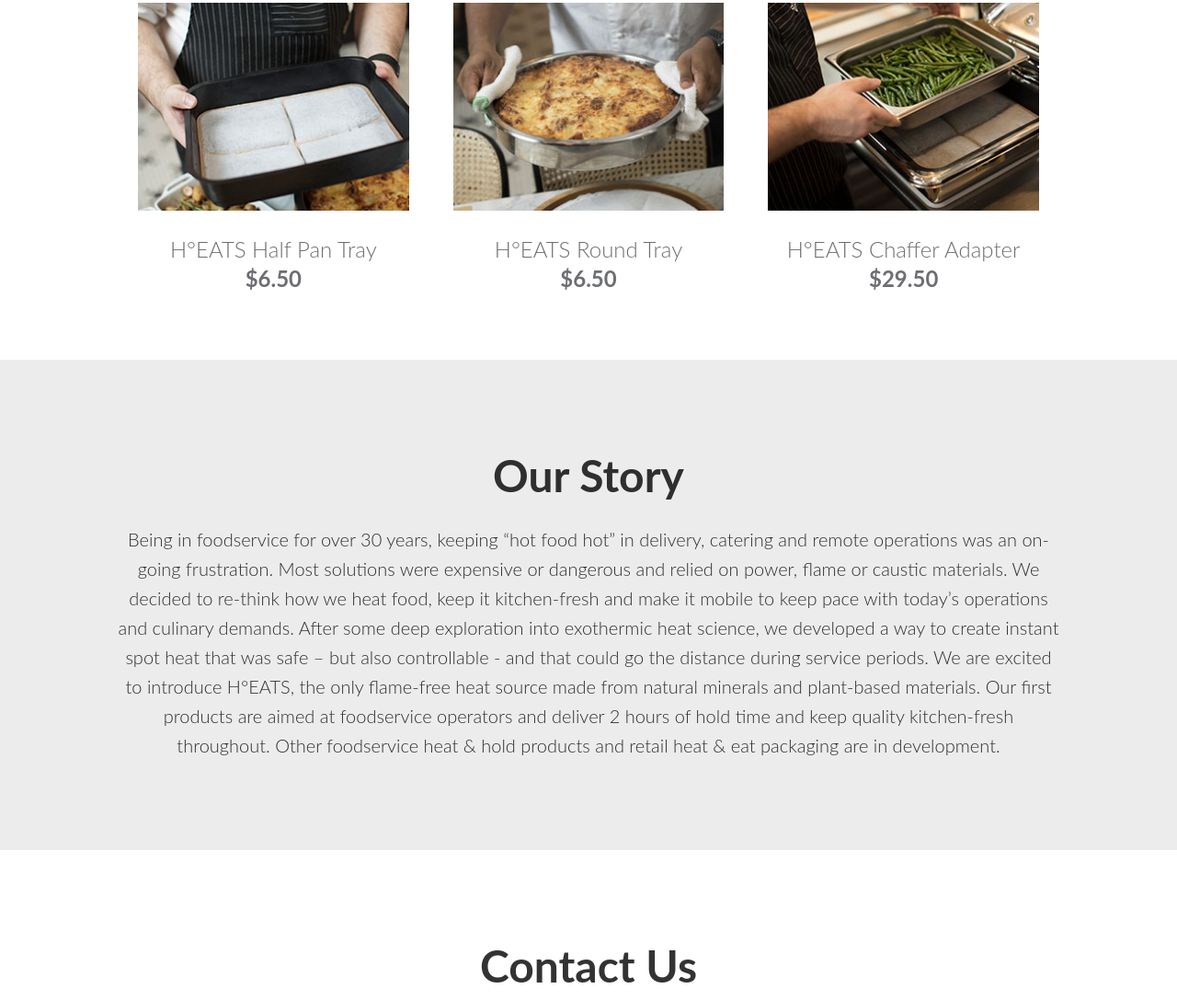
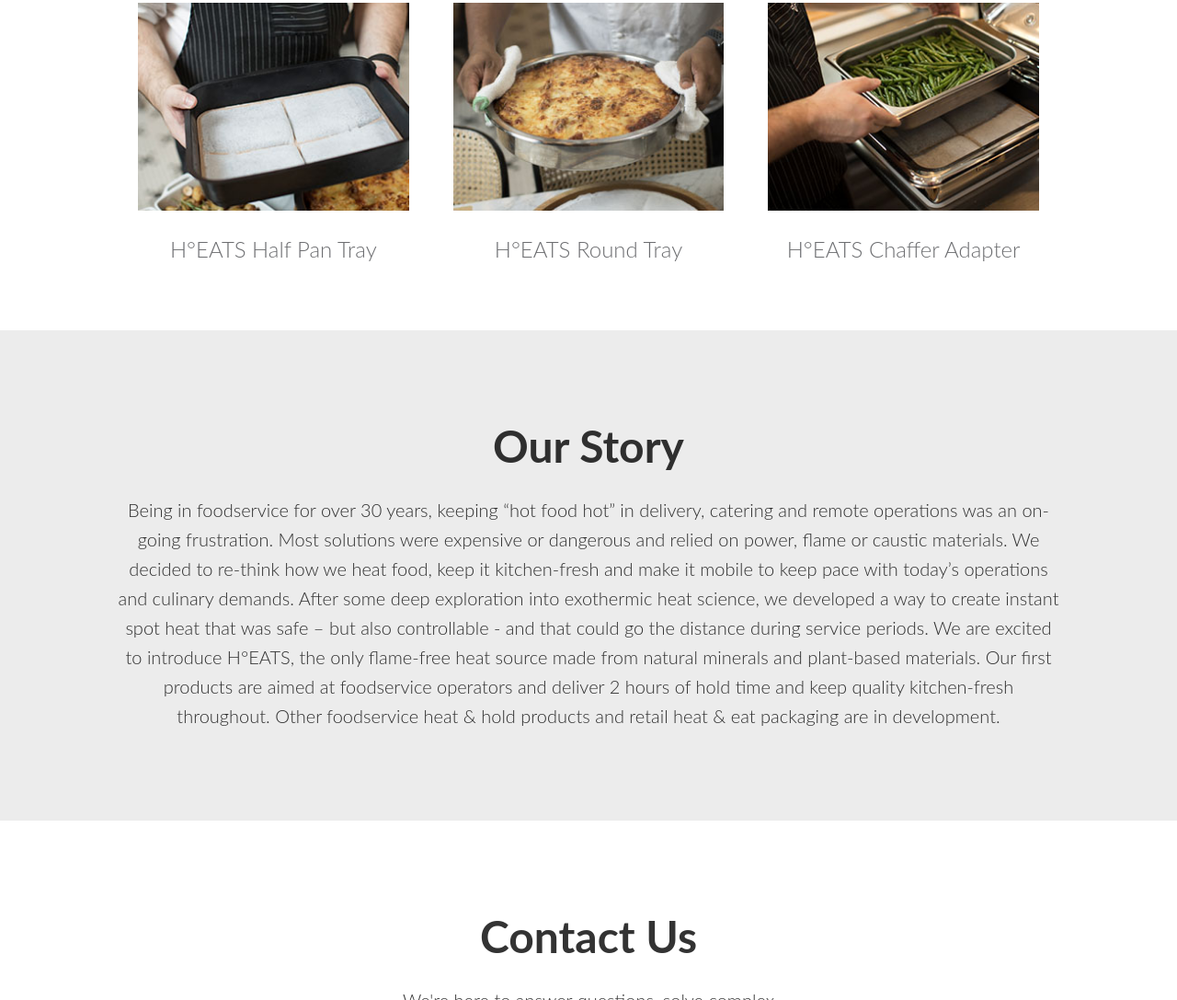
Before and after one commit to Michelee/heats, a Gatsby site: page / in a window 1280 px wide. Shown: the part 2153-3240 px from the top of the page at 92% size. Built offline with nearby package versions, Linux system fonts and the light colour scheme; Gatsby itself is replaced by a stand-in of ours.

Commit message:
remove price from products

```diff
--- a/src/pages/index.js
+++ b/src/pages/index.js
@@ -60,7 +60,6 @@
               <div className="product-box" key={index}>
                 <img src={item.image} alt="product" />
                 <span>{item.name}</span>
-                <strong>{item.price}</strong>
               </div>
             ))
           }
```
